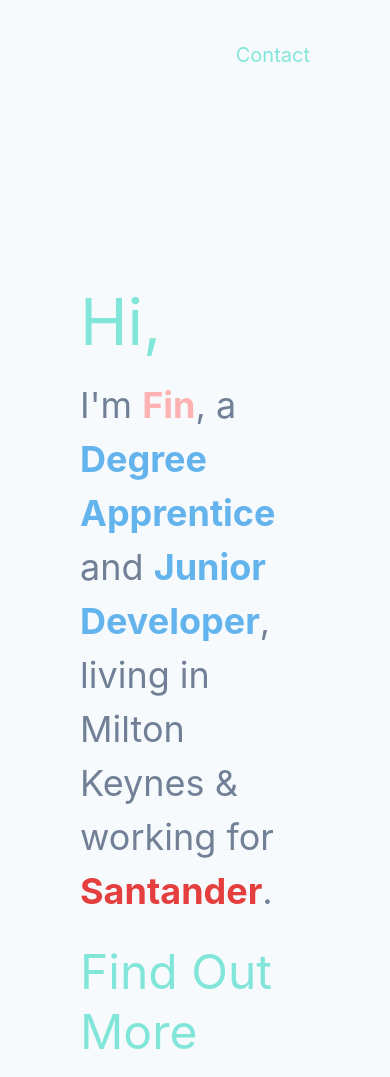
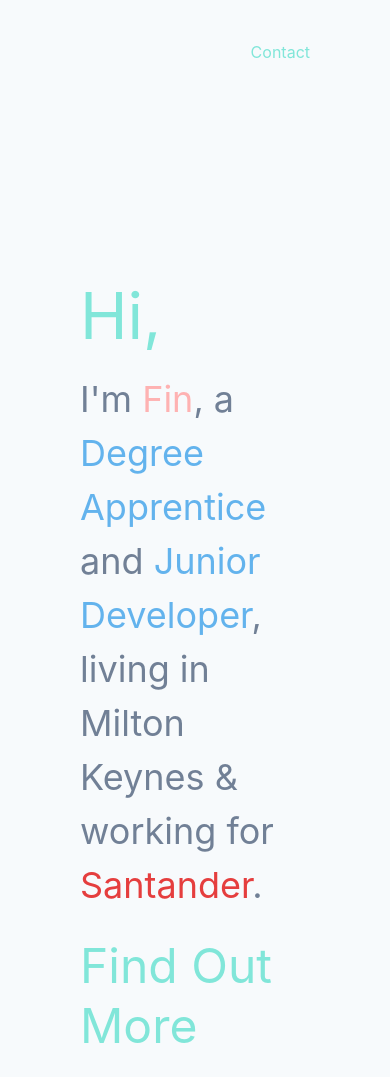
Before and after one commit to Finnerspx/Portfolio-Website, a website: page public/index.html in a window 390 px wide. Shown: the top 1077 px of the page. Drawn offline with Linux system fonts and the light colour scheme.

Commit message:
MobileDesign V1

```diff
--- a/postcss.config.js
+++ b/postcss.config.js
@@ -1,6 +1,6 @@
 module.exports = {
     plugins: [
-        require('tailwindcss'),
+        require('tailwindcss')('./tailwindcss-config.js'),
         require('autoprefixer'),
     ]
 }
--- a/public/index.html
+++ b/public/index.html
@@ -10,22 +10,23 @@
 </head>
 <!--Intro-->
 <body id="home" class="bg-gray-100">
-    <div class="text-right px-20 py-10 font-lightweight text-xl text-gray-600 font-sans hover:text-teal-300">
+    <div class="text-right px-20 py-10 sm:shadow-md sm:shadow-white lg:shadow-none xl:shadow-none sm:font-medium lg:font-lightweight xl:font-hairline sm:text-2xl lg:text-xl xl:text-xl sm:text-teal-300 lg:text-gray-600 xl:text-gray-600 font-sans hover:text-teal-300">
         <a href="/#contact">Contact</a>
     </div>
     <div class="px-10 py-3">
     <div class="inline-block px-10 object-center">
-        <h1 class="text-teal-300 font-lightweight mt-40 text-6xl leading-tight">Hi,</h1>
+        <h1 class="text-teal-300 mt-40 text-6xl leading-tight sm:font-semibold lg:font-lightweight xl:font-lightweight">Hi,</h1>
     </div>
     <div>
-        <p class="px-10 mt-4 text-4xl tracking-normal text-gray-600 font-normal">
+        <p class="px-10 mt-4 text-4xl tracking-normal text-gray-600 sm:font-hairline lg:font-normal xl:font-normal">
             I'm <a href="https://uk.linkedin.com/in/finley-purnell-925516154?trk=people-guest_profile-result-card_result-card_full-click"
-            class="text-red-300 font-bold text-4xl hover:text-blue-600">Fin</a>, a <a href="https://www.santanderjobs.co.uk/settingpotentialfree/apprenticeships.php" class="text-blue-400 font-bold hover:text-red-300">Degree Apprentice</a> and <a href="https://github.com/Finnerspx" class="text-blue-400 font-bold hover:text-red-600">Junior Developer</a>,
-            living in Milton Keynes &</break><br>working for <a href="https://www.santander.co.uk/" class="text-red-600 font-bold hover:text-blue-400">Santander</a>.
+            class="text-red-300 sm:font-normal lg:font-bold xl:font-bold text-4xl hover:text-blue-600">Fin</a>, a <a href="https://www.santanderjobs.co.uk/settingpotentialfree/apprenticeships.php" class="text-blue-400 sm:font-normal lg:font-bold xl:font-bold hover:text-red-300">Degree Apprentice</a> and <a href="https://github.com/Finnerspx"
+            class="text-blue-400 sm:font-normal lg:font-bold xl:font-bold hover:text-red-600"><br class="hidden sm:inline">Junior Developer</a>,
+            living in Milton Keynes &</break><br>working for <a href="https://www.santander.co.uk/" class="text-red-600 sm:font-normal lg:font-bold xl:font-bold hover:text-blue-400">Santander</a>.
         </p>
     </div>
     <div class="inline block px-5 mt-6">
-        <h3 class="text-5xl text-teal-300 font-lightweight px-10 leading-tight">Find Out More</h3>
+        <h3 class="text-5xl text-teal-300 sm:font-medium lg:font-lightweight xl:font-lightweight px-10 leading-tight">Find Out More</h3>
     </div>
     <div>
         <!--Discord-->
--- a/tailwind.config.js
+++ b/tailwind.config.js
@@ -5,9 +5,10 @@
       'md': '768px',
       'lg': '1024',
       'xl': '1280px',
-    },
-    extend: {}
+    }
+
   },
+  extend: {},
   variants: {},
   plugins: []
 }
```
